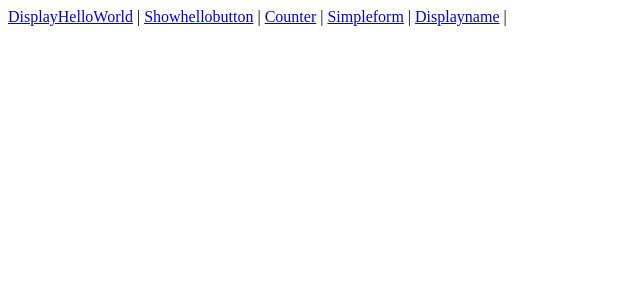
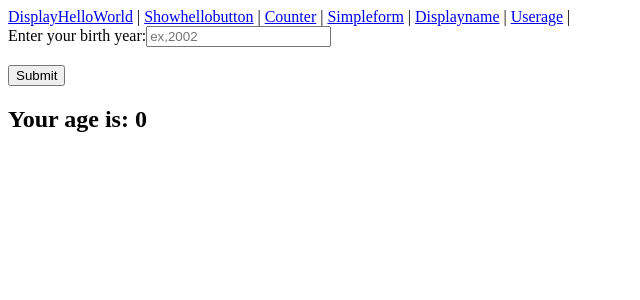
Before and after one commit to ChristineMaitom/50Angular-Components, an Angular app: page /userage in a window 1280 px wide. Before the commit this address led to /. Shown: the top 300 px of the page, without its empty margins (0-640 px from the left). Built offline with nearby package versions, Linux system fonts and the light colour scheme.

Commit message:
#6 add userage

```diff
--- a/src/app/app.component.html
+++ b/src/app/app.component.html
@@ -4,7 +4,7 @@
   <a routerLink="counter">Counter</a>  |
   <a routerLink="simpleform">Simpleform</a>  |
   <a routerLink="displayname">Displayname</a>  |
-
+  <a routerLink="userage">Userage</a>  |
 
 
 </nav>
--- /dev/null
+++ b/src/app/components/userage/userage.component.html
@@ -0,0 +1,7 @@
+<label for="birthYear">Enter your birth year:</label>
+<input type="number" id="birthYear" [(ngModel)]="birthYear" placeholder="ex,2002">
+<br><br>
+
+<button (click)="calculateAge()">Submit</button>
+
+<h2>Your age is: {{ age }}</h2>
--- /dev/null
+++ b/src/app/components/userage/userage.component.ts
@@ -0,0 +1,19 @@
+import { Component } from '@angular/core';
+
+@Component({
+  selector: 'app-userage',
+  templateUrl: './userage.component.html',
+  styleUrl: './userage.component.css'
+})
+export class UserageComponent {
+  birthYear: number | null = null;
+  age: number = 0;
+
+  calculateAge() {
+    if (this.birthYear) {
+      const currentYear = new Date().getFullYear();
+      this.age = currentYear - this.birthYear;
+    }
+  }
+
+}
```
Also changed, not shown: src/app/app.module.ts (+5 -2 lines), src/app/components/userage/userage.component.css (added), 1 other file (tests, documents, lock files or other folders).
